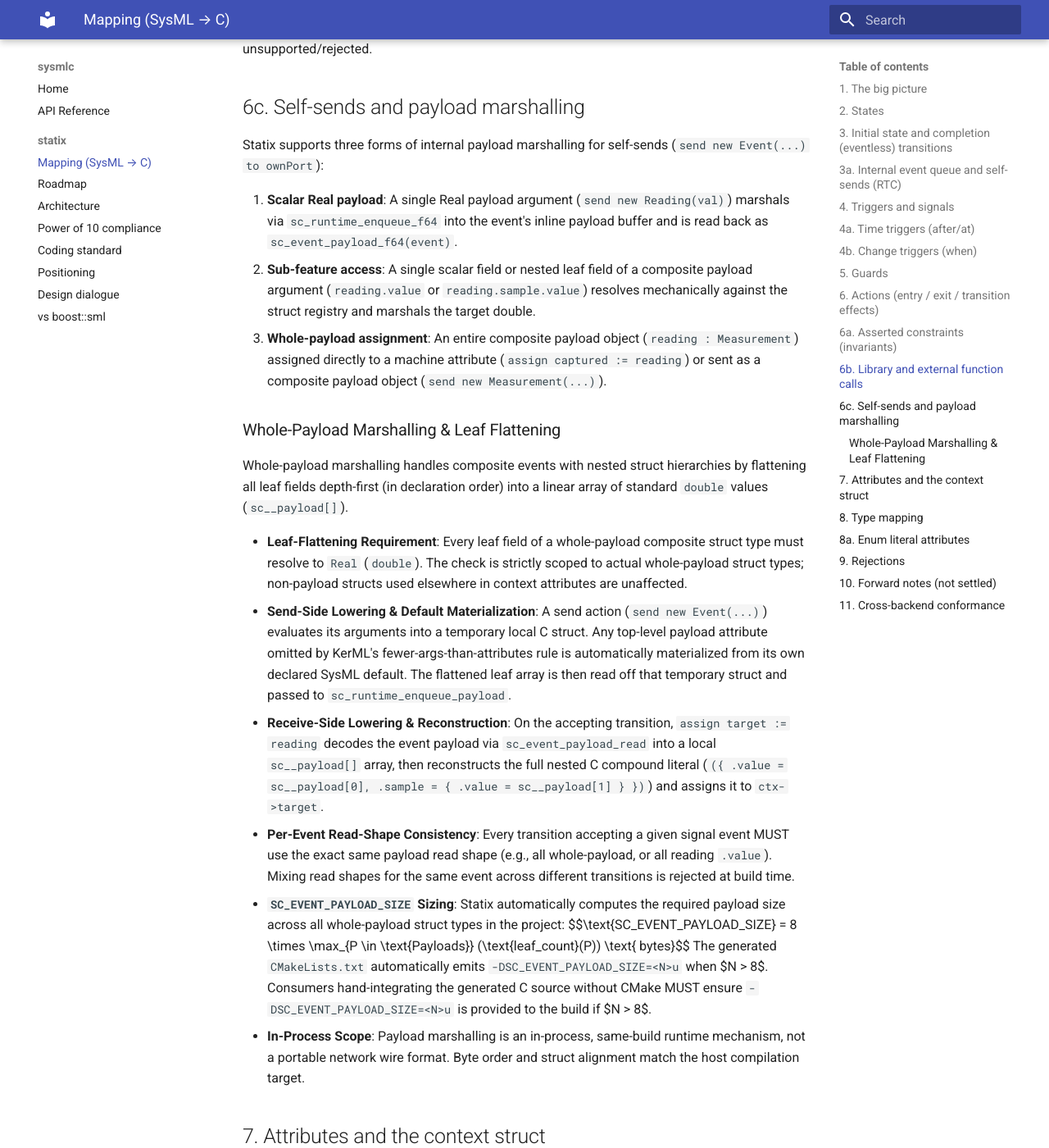
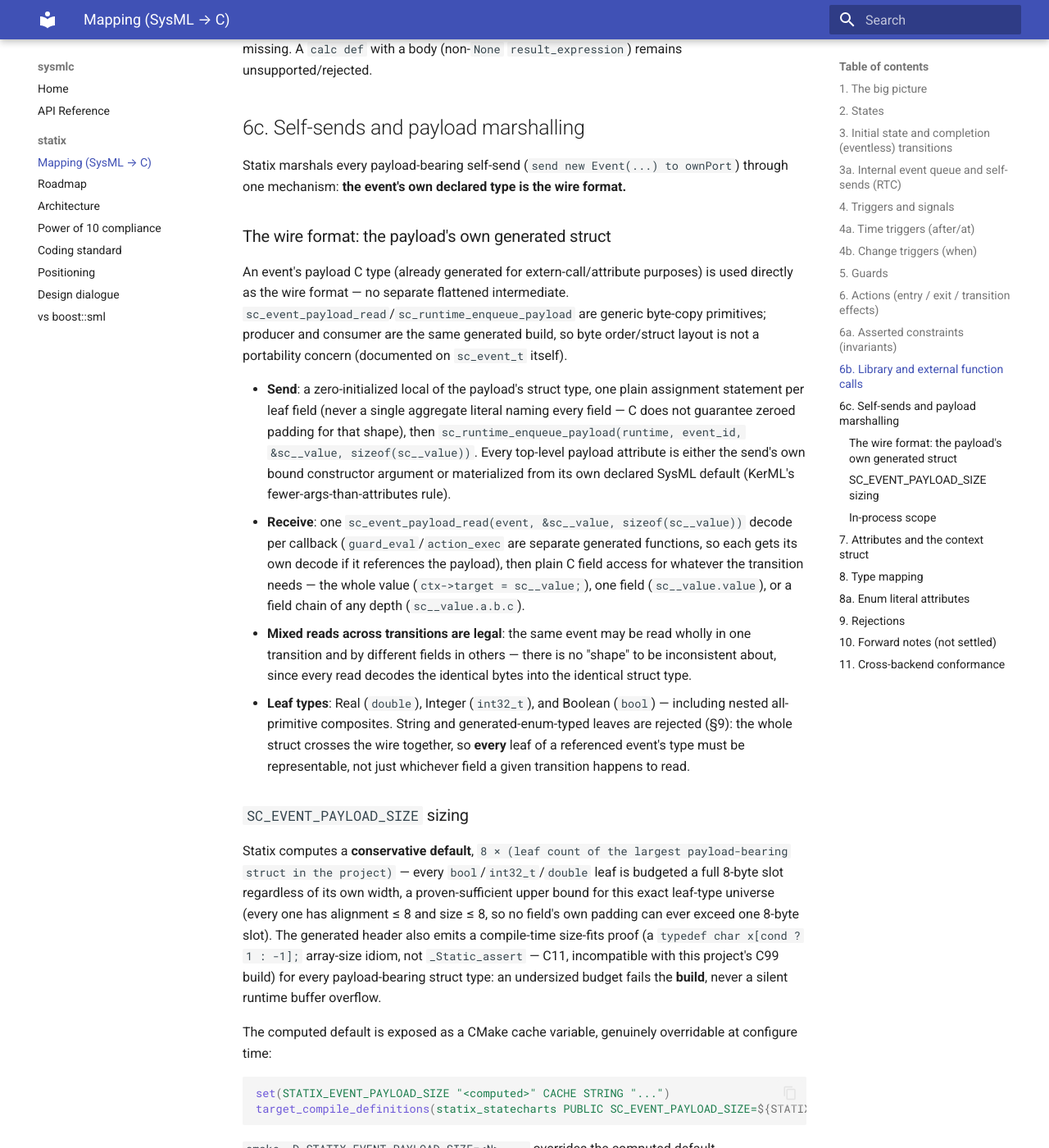
Before and after one commit to glacier-project/sysmlc-core, an MkDocs documentation site: the page built from docs/statix-mapping.md, in a window 1280 px wide and 1400 px high, scrolled down 6873 px. Shown: the whole window at 82% size. Built offline with MkDocs 1.6.1 and Material for MkDocs 9.7.7, drawn with Linux system fonts in a browser that asks for light colours; some of the changed text lies outside the part shown.

````diff
--- a/docs/statix-mapping.md
+++ b/docs/statix-mapping.md
@@ -101,11 +101,13 @@
 
 `accept E [via port]` is a **signal trigger**: `E` becomes an `enum` event id
 (`<PREFIX>_EVENT_E`, numbered from 1), and the transition matches that id in
-`<prefix>_dispatch` / `<prefix>_post`. A named binding (`accept reading : E`) may read the event's single
-marshalled Real value — either directly (`reading.value`) or one composite
-hop deep (`reading.sample.value`) — in the transition's guard and effect;
-deeper chains, whole-payload capture, and non-Real payload data remain
-rejected (§9).
+`<prefix>_dispatch` / `<prefix>_post`. A named binding (`accept reading : E`)
+may read the event's payload — wholly (`reading`), by one field
+(`reading.value`), or by a field chain of any depth (`reading.a.b.c`) — in
+the transition's guard and effect. The SAME event may be read differently by
+different transitions (wholly in one, by different fields in others): the
+wire format is the event's own declared type, not however any one site
+happens to read it (§6c). Leaf fields may be Real, Integer, or Boolean.
 
 `after` / `at` triggers are supported (§4a); `when` (change) triggers are
 supported too (§4b).
@@ -260,24 +262,33 @@
 
 ## 6c. Self-sends and payload marshalling
 
-Statix supports three forms of internal payload marshalling for self-sends (`send new Event(...) to ownPort`):
+Statix marshals every payload-bearing self-send (`send new Event(...) to ownPort`) through one mechanism: **the event's own declared type is the wire format.**
 
-1. **Scalar Real payload**: A single Real payload argument (`send new Reading(val)`) marshals via `sc_runtime_enqueue_f64` into the event's inline payload buffer and is read back as `sc_event_payload_f64(event)`.
-1. **Sub-feature access**: A single scalar field or nested leaf field of a composite payload argument (`reading.value` or `reading.sample.value`) resolves mechanically against the struct registry and marshals the target double.
-1. **Whole-payload assignment**: An entire composite payload object (`reading : Measurement`) assigned directly to a machine attribute (`assign captured := reading`) or sent as a composite payload object (`send new Measurement(...)`).
+### The wire format: the payload's own generated struct
 
-### Whole-Payload Marshalling & Leaf Flattening
+An event's payload C type (already generated for extern-call/attribute purposes) is used directly as the wire format — no separate flattened intermediate. `sc_event_payload_read`/`sc_runtime_enqueue_payload` are generic byte-copy primitives; producer and consumer are the same generated build, so byte order/struct layout is not a portability concern (documented on `sc_event_t` itself).
 
-Whole-payload marshalling handles composite events with nested struct hierarchies by flattening all leaf fields depth-first (in declaration order) into a linear array of standard `double` values (`sc__payload[]`).
+- **Send**: a zero-initialized local of the payload's struct type, one plain assignment statement per leaf field (never a single aggregate literal naming every field — C does not guarantee zeroed padding for that shape), then `sc_runtime_enqueue_payload(runtime, event_id, &sc__value, sizeof(sc__value))`. Every top-level payload attribute is either the send's own bound constructor argument or materialized from its own declared SysML default (KerML's fewer-args-than-attributes rule).
+- **Receive**: one `sc_event_payload_read(event, &sc__value, sizeof(sc__value))` decode per callback (`guard_eval`/`action_exec` are separate generated functions, so each gets its own decode if it references the payload), then plain C field access for whatever the transition needs — the whole value (`ctx->target = sc__value;`), one field (`sc__value.value`), or a field chain of any depth (`sc__value.a.b.c`).
+- **Mixed reads across transitions are legal**: the same event may be read wholly in one transition and by different fields in others — there is no "shape" to be inconsistent about, since every read decodes the identical bytes into the identical struct type.
+- **Leaf types**: Real (`double`), Integer (`int32_t`), and Boolean (`bool`) — including nested all-primitive composites. String and generated-enum-typed leaves are rejected (§9): the whole struct crosses the wire together, so **every** leaf of a referenced event's type must be representable, not just whichever field a given transition happens to read.
 
-- **Leaf-Flattening Requirement**: Every leaf field of a whole-payload composite struct type must resolve to `Real` (`double`). The check is strictly scoped to actual whole-payload struct types; non-payload structs used elsewhere in context attributes are unaffected.
-- **Send-Side Lowering & Default Materialization**: A send action (`send new Event(...)`) evaluates its arguments into a temporary local C struct. Any top-level payload attribute omitted by KerML's fewer-args-than-attributes rule is automatically materialized from its own declared SysML default. The flattened leaf array is then read off that temporary struct and passed to `sc_runtime_enqueue_payload`.
-- **Receive-Side Lowering & Reconstruction**: On the accepting transition, `assign target := reading` decodes the event payload via `sc_event_payload_read` into a local `sc__payload[]` array, then reconstructs the full nested C compound literal (`({ .value = sc__payload[0], .sample = { .value = sc__payload[1] } })`) and assigns it to `ctx->target`.
-- **Per-Event Read-Shape Consistency**: Every transition accepting a given signal event MUST use the exact same payload read shape (e.g., all whole-payload, or all reading `.value`). Mixing read shapes for the same event across different transitions is rejected at build time.
-- **`SC_EVENT_PAYLOAD_SIZE` Sizing**: Statix automatically computes the required payload size across all whole-payload struct types in the project:
-  $$\\text{SC_EVENT_PAYLOAD_SIZE} = 8 \\times \\max\_{P \\in \\text{Payloads}} (\\text{leaf_count}(P)) \\text{ bytes}$$
-  The generated `CMakeLists.txt` automatically emits `-DSC_EVENT_PAYLOAD_SIZE=<N>u` when $N > 8$. Consumers hand-integrating the generated C source without CMake MUST ensure `-DSC_EVENT_PAYLOAD_SIZE=<N>u` is provided to the build if $N > 8$.
-- **In-Process Scope**: Payload marshalling is an in-process, same-build runtime mechanism, not a portable network wire format. Byte order and struct alignment match the host compilation target.
+### `SC_EVENT_PAYLOAD_SIZE` sizing
+
+Statix computes a **conservative default**, `8 × (leaf count of the largest payload-bearing struct in the project)` — every `bool`/`int32_t`/`double` leaf is budgeted a full 8-byte slot regardless of its own width, a proven-sufficient upper bound for this exact leaf-type universe (every one has alignment ≤ 8 and size ≤ 8, so no field's own padding can ever exceed one 8-byte slot). The generated header also emits a compile-time size-fits proof (a `typedef char x[cond ? 1 : -1];` array-size idiom, not `_Static_assert` — C11, incompatible with this project's C99 build) for every payload-bearing struct type: an undersized budget fails the **build**, never a silent runtime buffer overflow.
+
+The computed default is exposed as a CMake cache variable, genuinely overridable at configure time:
+
+```cmake
+set(STATIX_EVENT_PAYLOAD_SIZE "<computed>" CACHE STRING "...")
+target_compile_definitions(statix_statecharts PUBLIC SC_EVENT_PAYLOAD_SIZE=${STATIX_EVENT_PAYLOAD_SIZE})
+```
+
+`cmake -D STATIX_EVENT_PAYLOAD_SIZE=<N> ...` overrides the computed default. `sc/sc_event.h`'s own `#ifndef SC_EVENT_PAYLOAD_SIZE` guard remains meaningful only for a consumer compiling that header completely outside the generated CMake build (skipping the cache variable path entirely).
+
+### In-process scope
+
+Payload marshalling is an in-process, same-build runtime mechanism, not a portable network wire format. Byte order and struct alignment match the host compilation target.
 
 ## 7. Attributes and the context struct
 
@@ -362,7 +373,8 @@
 | a second `after`/`at` sourced from the same state                                           | rejected (at most one timer per leaf, §4a)                                                               |
 | a literal duration/instant out of the representable tick range                              | rejected at build time (an out-of-range attribute-driven one is never-due at runtime instead, §4a)       |
 | more than 65,533 distinct signal events in one machine                                      | rejected (the top of the 16-bit event id space is reserved for `SC_EVENT_TIMEOUT`/`SC_EVENT_COMPLETION`) |
-| chains 3+ segments deep, whole, or non-Real payload reads                                   | rejected (2-segment Real chains supported; whole capture is future work)                                 |
+| a payload leaf of type String or a generated enum (anywhere in a REFERENCED event's declared type, even a field never itself read) | rejected (Real/Integer/Boolean leaves, at any nesting depth, are supported)                               |
+| an empty composite used as a referenced payload (no leaves at all)                          | rejected (a referenced payload requires at least one leaf)                                               |
 | machine-level (state def) entry/do/exit actions                                             | rejected (put on states)                                                                                 |
 | non-inline / referenced `do` activities                                                     | rejected                                                                                                 |
 | `String` / non-scalar, non-composite attributes                                             | rejected                                                                                                 |
````
Also changed, not shown: docs/statix/roadmap.md (+18 -11 lines), 1 other file.
